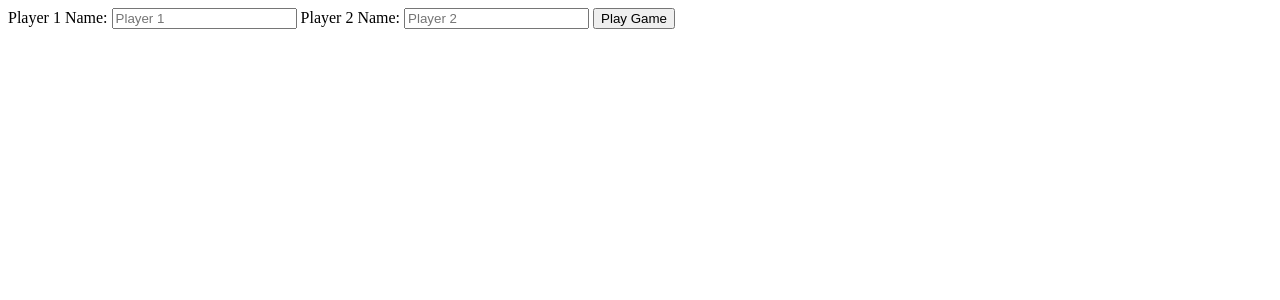
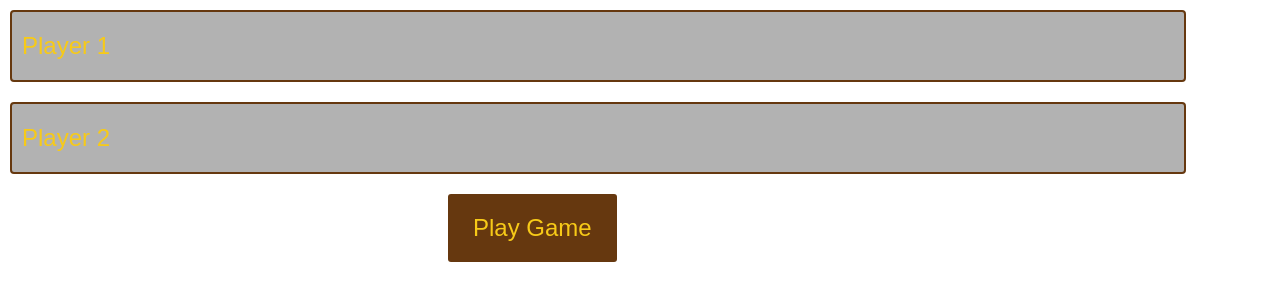
Before and after one commit to efrapp/tic-tac-toe, a website: page assets/html/intro.html in a window 1280 px wide. Drawn offline with Linux system fonts and the light colour scheme.

Commit message:
Add style to intro page

```diff
--- a/assets/html/intro.html
+++ b/assets/html/intro.html
@@ -1,12 +1,11 @@
 <!DOCTYPE html>
 <html lang="en">
   <head>
+    <link rel="stylesheet" href="../../css/style.css">
   </head>
   <body>
     <form>
-      <label for="player1"> Player 1 Name: </label>
       <input id="player1" name="player1" type="text" placeholder="Player 1">
-      <label for="player2"> Player 2 Name: </label>
       <input id="player2" name="player2" type="text" placeholder="Player 2">
       <button id="play_game" type="button"> Play Game </button>
     </form>
--- a/css/style.css
+++ b/css/style.css
@@ -1,3 +1,29 @@
 body {
   margin: 0;
 }
+
+input {
+  background-color: rgba(0, 0, 0, 0.3);
+  border: 2px solid #66380F;
+  border-radius: 4px;
+  color: #F7CA18;
+  font-size: 24px;
+  margin: 10px;
+  padding: 20px 10px;
+  width: 90%;
+}
+
+input::placeholder {
+  color: #F7CA18;
+}
+
+button {
+  background-color: #66380F;
+  border: none;
+  border-radius: 3px;
+  color: #F7CA18;
+  cursor: pointer;
+  font-size: 24px;
+  margin: 10px 35%;
+  padding: 20px 25px;
+}
--- a/js/scene1.js
+++ b/js/scene1.js
@@ -15,11 +15,9 @@ export default class Scene1 extends Phaser.Scene {
 
     const form = this.add.dom(300, 200).createFromCache('introform');
     form.setPosition(
-      this.game.config.width / 2 - form.width / 2,
-      this.game.config.height / 2 - form.height / 2,
+      this.game.config.width / 2,
+      this.game.config.height / 2,
     );
-    // this.add.dom(600, 600, 'div', 'background-color: lime; width: 220px; height: 100px; font: 48px Arial', 'Phaser');
-    // console.log(form);
 
     form.addListener('click');
 
```
